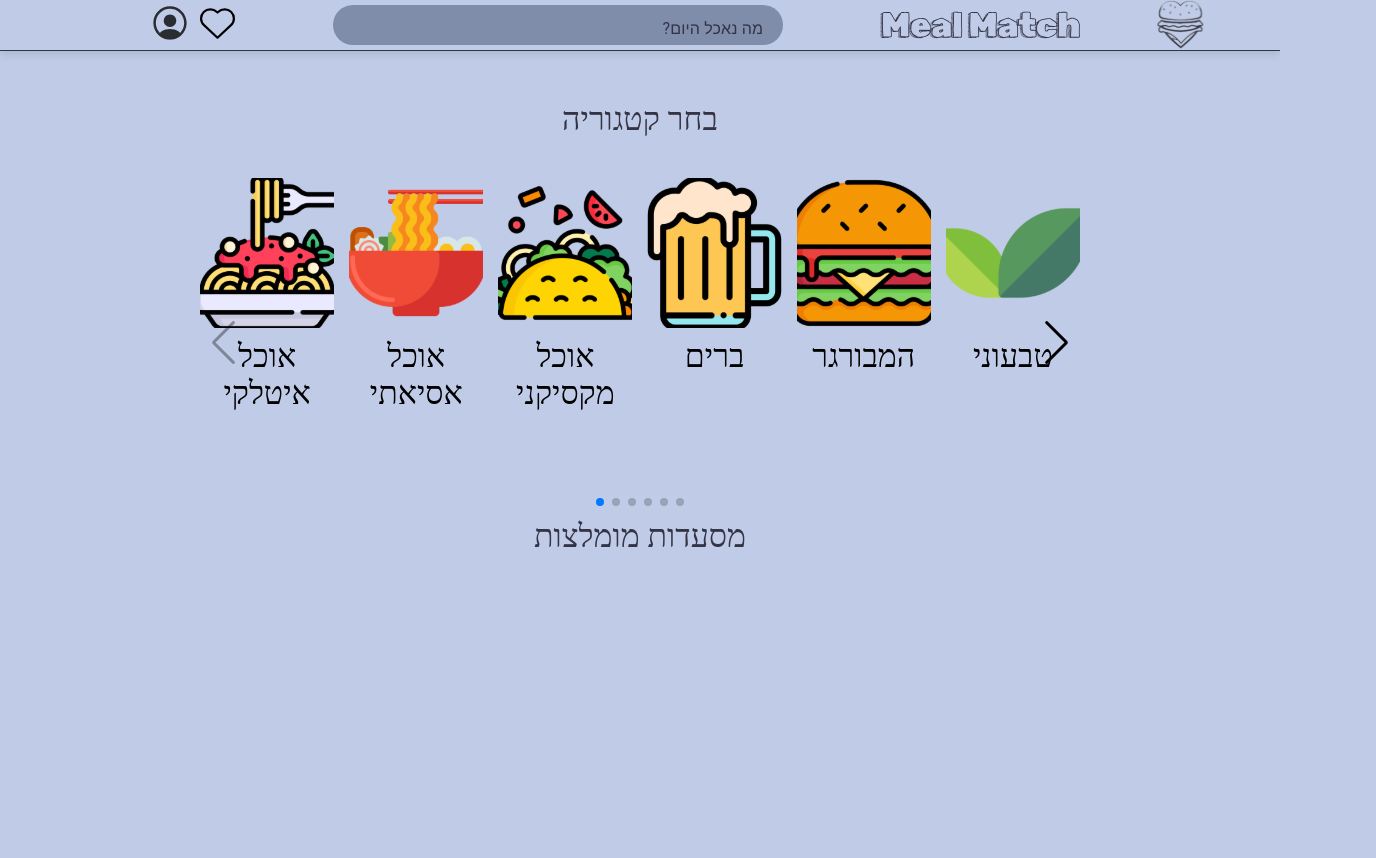
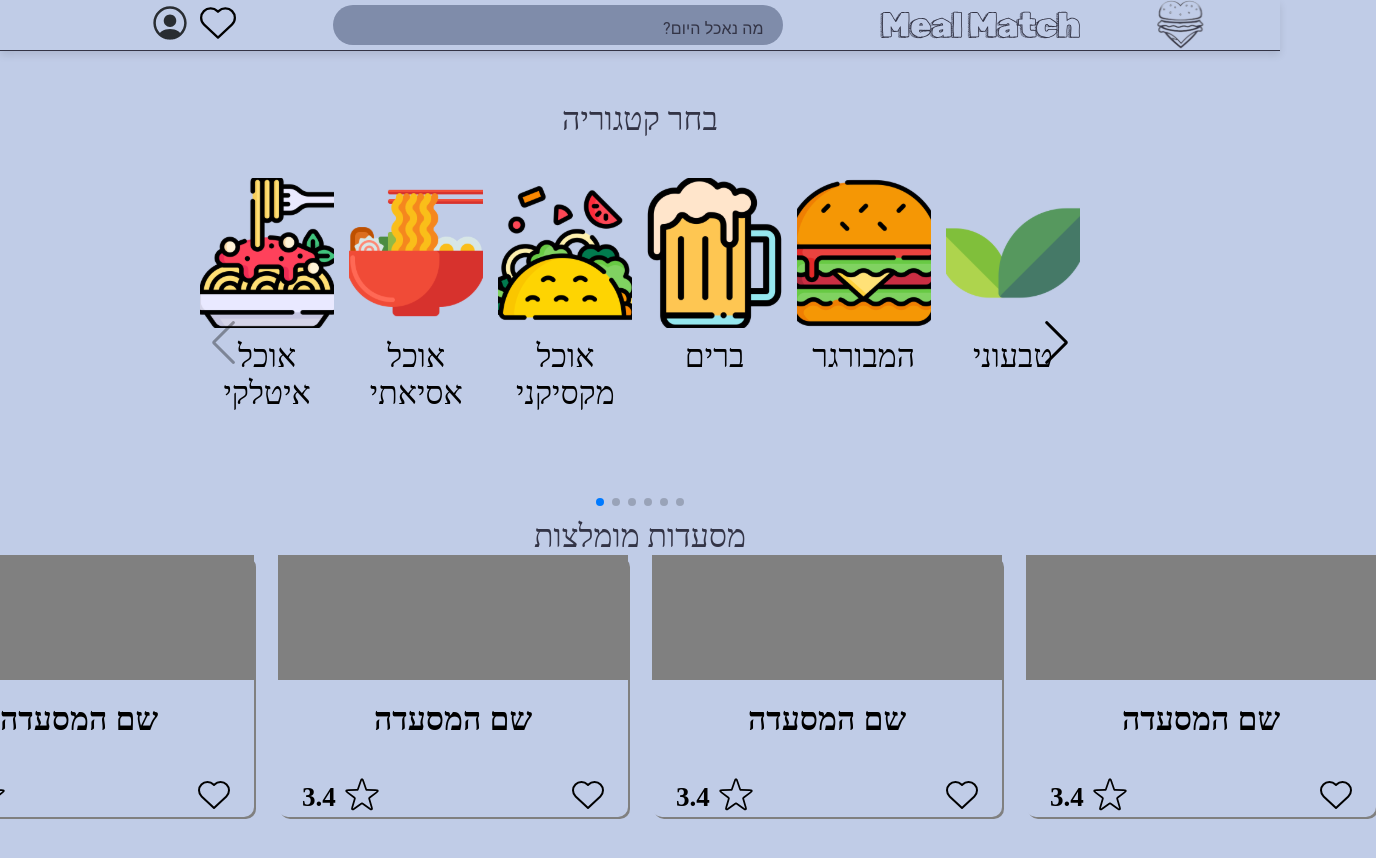
Before and after one commit to orishac/MealsMatch-FE, a React (Vite) app: page / in a window 1280 px wide. Shown: the top 858 px of the page, 1376 px wide, since content can reach past the window. Before the commit the page ends 800 px from the top, so only its background shows below. Built offline with nearby package versions, Linux system fonts and the light colour scheme; some icons are missing.

Commit message:
resturant card

```diff
--- /dev/null
+++ b/src/components/Card/index.tsx
@@ -0,0 +1,30 @@
+
+import "./styles.scss";
+import Star from '../../assets/star.svg?react';
+import Heart from '../../assets/heart-2.svg?react';
+
+const Card = () => {
+  return (
+    <div className="card">
+        <div className="card__image"></div>
+        <div className="card__detailes">
+            <h1>שם המסעדה</h1>
+            <div className="card__detailes-info">
+                <div className="card__detailes-info-rate">
+                    <h2>3.4</h2>
+                    <div className="card__star">
+                         <Star/>
+                    </div>
+
+                </div>
+                <div className="card__heart">
+                    <Heart/>
+                </div>
+
+            </div>
+        </div>
+    </div>
+  );
+}
+
+export default Card;
--- /dev/null
+++ b/src/components/Card/styles.scss
@@ -0,0 +1,43 @@
+.card {
+  width: 350px;
+  height: 250px;
+  box-shadow: 2px 2px grey;
+  border-radius: 10px;
+  padding-bottom: 12px;
+
+  &__image {
+    width: 100%;
+    height: 50%;
+    background-color: grey;
+  }
+
+  &__detailes {
+    &-info {
+      display: flex;
+      padding: 0px 24px;
+      justify-content: space-between;
+      align-items: center;
+      font-size: 18px;
+      &-rate {
+        display: flex;
+        align-items: center;
+        gap: 5px;
+      }
+    }
+  }
+
+  &__star{
+    svg {
+        width: 42px;
+        height:42px;
+    }
+  }
+
+    &__heart{
+    svg {
+        width: 32px;
+        height:32px;
+    }
+  }
+
+}
--- a/src/pages/HomePage/index.tsx
+++ b/src/pages/HomePage/index.tsx
@@ -1,4 +1,5 @@
 
+import Card from '../../components/Card';
 import CategoriesCarousel from '../../components/CategoriesCarousel';
 import './styles.scss'
 
@@ -14,10 +15,15 @@ const HomePage = () => {
         </div>
       </div>
       <div className="home-page__reccomendations">
-        <div className="home-page__title">
+        <div className="home-page__reccomendations-title">
           מסעדות מומלצות
         </div>
-        <div className="home-page__reccomendations-content"></div>
+        <div className="home-page__reccomendations-content">
+          <Card />
+          <Card />
+          <Card />
+          <Card />
+        </div>
       </div>
     </div>
   );
--- a/src/pages/HomePage/styles.scss
+++ b/src/pages/HomePage/styles.scss
@@ -14,4 +14,17 @@
         width: 100%;
         height: 100%;
     }
+
+    &__reccomendations {
+        &-title {
+            font-weight: 400;
+            font-size: 32px;
+            color: var(--dark-blue);
+        }
+        &-content {
+            display: flex;
+            gap: 24px;
+        }
+    }
+
 }
```
Also changed, not shown: src/assets/heart-2.svg, src/assets/star.svg (added).
